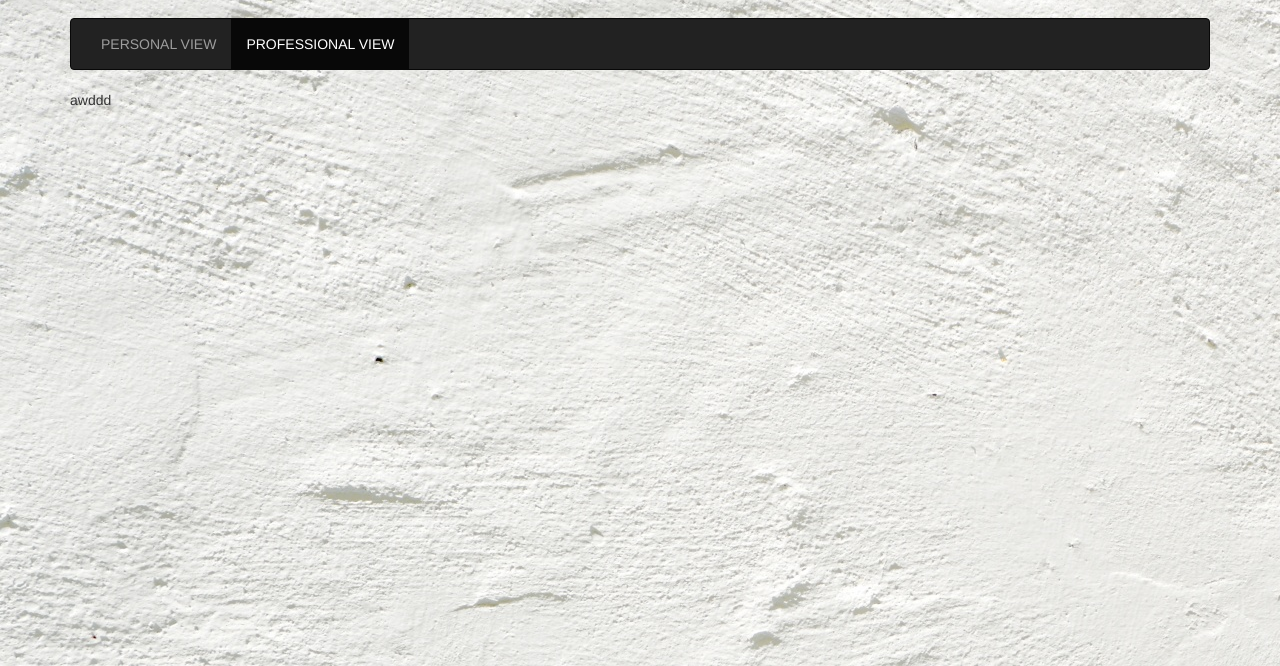
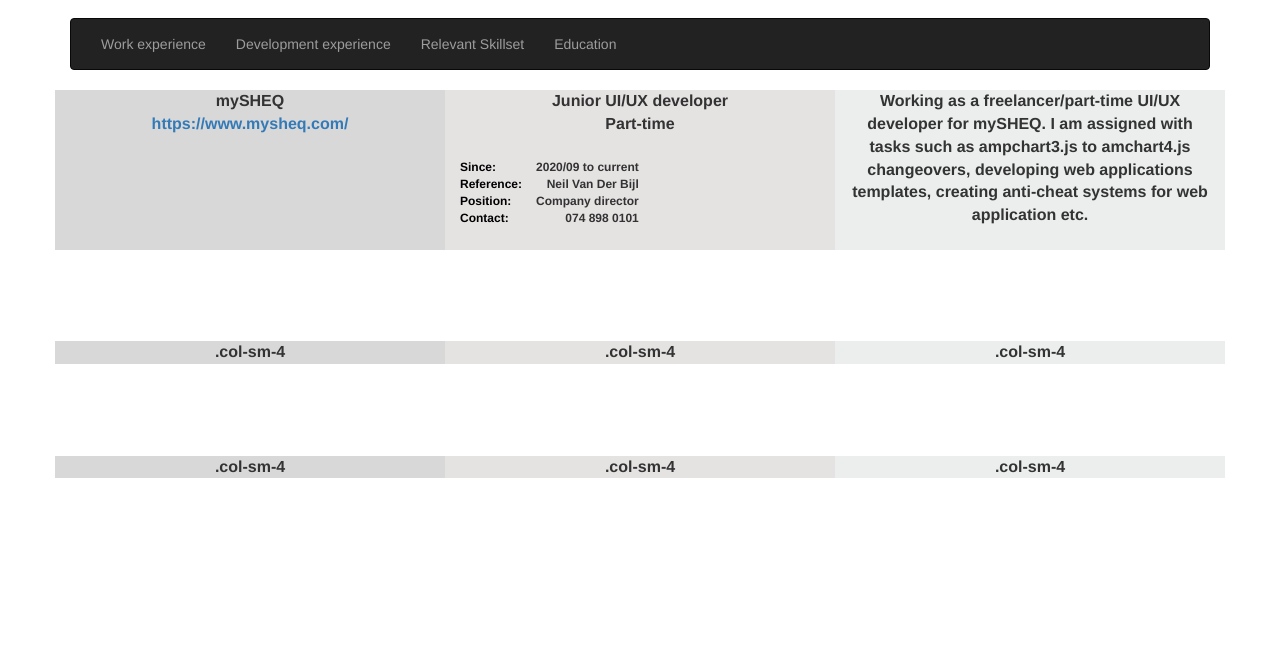
Before and after one commit to LourensVanDerBijl/Online-Resume, a plain HTML site: page Online_Resume/Proffesional.html in a window 1280 px wide. Shown: the part 54-720 px from the top of the page. Drawn offline with nearby package versions, Linux system fonts and the light colour scheme.

Commit message:
proefessional view started

```diff
--- a/Online_Resume/Includes/style.css
+++ b/Online_Resume/Includes/style.css
@@ -1,8 +1,5 @@
 body {
-    background-image: url("/Online_Resume/Images/background16.jpg");
-    background-repeat: repeat, repeat;
-    /* background-size: 100%, 100%; */
-    background-color: #0d92cf;
+    background-color: rgb(255, 255, 255);
 }
 
 .navbar-brand {
@@ -281,3 +278,51 @@ body {
         background-position: 500%;
     }
 }
+
+#company-name {
+    background-color: rgb(216, 216, 216);
+}
+
+#position {
+    background-color: #e5e2e2;
+}
+
+#position-discr {
+    background-color: rgb(236, 238, 238);
+}
+
+#company-name1 {
+    background-color: rgb(216, 216, 216);
+}
+
+#position1 {
+    background-color: #e5e2e2;
+}
+
+#position-discr1 {
+    background-color: rgb(236, 238, 238);
+}
+
+#company-name2 {
+    background-color: rgb(216, 216, 216);
+}
+
+#position2 {
+    background-color: #e5e2e2;
+}
+
+#position-discr2 {
+    background-color: rgb(236, 238, 238);
+}
+
+.info-1 {
+    color: rgb(0, 0, 0);
+    text-align: left;
+    font-size: 12px;
+}
+
+.info-2 {
+    padding-left: 14px;
+    text-align: right;
+    font-size: 12px;
+}
--- a/Online_Resume/Proffesional.html
+++ b/Online_Resume/Proffesional.html
@@ -9,44 +9,132 @@
     <link rel="stylesheet" href="https://maxcdn.bootstrapcdn.com/bootstrap/3.4.1/css/bootstrap.min.css">
     <script src="https://ajax.googleapis.com/ajax/libs/jquery/3.5.1/jquery.min.js"></script>
     <script src="https://maxcdn.bootstrapcdn.com/bootstrap/3.4.1/js/bootstrap.min.js"></script>
-    <title>Professional View</title>
-    <link rel="icon" href="/Online_Resume/Images/topIcon.png" type="image/gif">
+    <title>Professional Information</title>
+    <link rel="icon" href="Images/topIcon.png" type="image/gif">
 </head>
 
-<body>
+<body onload="footer()">
+
     <nav class="navbar navbar-inverse">
         <div class="container-fluid">
             <div class="navbar-header">
                 <a class="navbar-brand" href="Index.html">Lourens Van Der Bijl</a>
             </div>
             <ul class="nav navbar-nav">
-                <li><a href="Personal.html">PERSONAL VIEW</a></li>
-                <li class="active"><a href="Proffesional.html">PROFESSIONAL VIEW</a></li>
+                <li><a href="Personal.html">PERSONAL INFO</a></li>
+                <li class="active"><a href="#">PROFESSIONAL INFO</a></li>
 
             </ul>
         </div>
+
     </nav>
+
+
     <div class="container">
         <nav class="navbar navbar-inverse">
             <div class="container-fluid">
 
                 <ul class="nav navbar-nav">
-                    <li><a href="Personal.html">PERSONAL VIEW</a></li>
-                    <li class="active"><a href="Proffesional.html">PROFESSIONAL VIEW</a></li>
+                    <li><a href="#" id="work-experience">Work experience</a></li>
+                    <li><a href="#" id="dev-experience">Development experience</a></li>
+                    <li><a href="#" id="myGoals">Relevant Skillset</a></li>
+                    <li><a href="#" id="hobies">Education</a></li>
 
                 </ul>
+
             </div>
         </nav>
 
+
+
         <div id="InformationBody">
-            awddd
+
+            <div class="Pesonal-Info">
+                <!-- <p class="PersonalPara">I'm ready!<br><br><br></p> -->
+
+                <div class="work-experience">
+
+                    <div class="row">
+                        <div class="col-sm-4" id="company-name">mySHEQ <br><a href="https://www.mysheq.com/">https://www.mysheq.com/</a><br><br><br><br><br><br> </div>
+                        <div class="col-sm-4" id="position">Junior UI/UX developer<br>Part-time<br><br>
+                            <table>
+                                <tr>
+                                    <td class="info-1">
+                                        Since:
+                                    </td>
+                                    <td class="info-2">
+                                        2020/09 to current
+                                    </td>
+                                </tr>
+                                <tr>
+                                    <td class="info-1">
+                                        Reference:
+                                    </td>
+                                    <td class="info-2">
+                                        Neil Van Der Bijl
+                                    </td>
+                                </tr>
+                                <tr>
+                                    <td class="info-1">
+                                        Position:
+                                    </td>
+                                    <td class="info-2">
+                                        Company director
+                                    </td>
+                                </tr>
+                                <tr>
+                                    <td class="info-1">
+                                        Contact:
+                                    </td>
+                                    <td class="info-2">
+                                        074 898 0101
+                                    </td>
+                                </tr>
+                            </table> <br> </div>
+                        <div class="col-sm-4" id="position-discr">Working as a freelancer/part-time UI/UX developer for mySHEQ. I am assigned with tasks such as ampchart3.js to amchart4.js changeovers, developing web applications templates, creating anti-cheat systems for web application etc.<br><br></div>
+                    </div>
+                    <br><br><br><br>
+
+                    <!--break-->
+                    <div class="row">
+                        <div class="col-sm-4" id="company-name1">.col-sm-4</div>
+                        <div class="col-sm-4" id="position1">.col-sm-4</div>
+                        <div class="col-sm-4" id="position-discr1">.col-sm-4</div>
+                    </div>
+                    <br><br><br><br>
+
+                    <!--break-->
+                    <div class="row">
+                        <div class="col-sm-4" id="company-name2">.col-sm-4</div>
+                        <div class="col-sm-4" id="position2">.col-sm-4</div>
+                        <div class="col-sm-4" id="position-discr2">.col-sm-4</div>
+                    </div>
+                    <br><br><br><br><br><br><br><br>
+
+
+
+                </div>
+            </div>
+
+
+
+
+
+
+
         </div>
 
 
+        <div id="footer">
 
+        </div>
     </div>
 
 
+
+
+
+    <script src="Includes/scripts.js"></script>
 </body>
 
 </html>
```
Also changed, not shown: Online_Resume/Index.html (+1 -1 lines), Online_Resume/Personal.html (+3 -3 lines).
